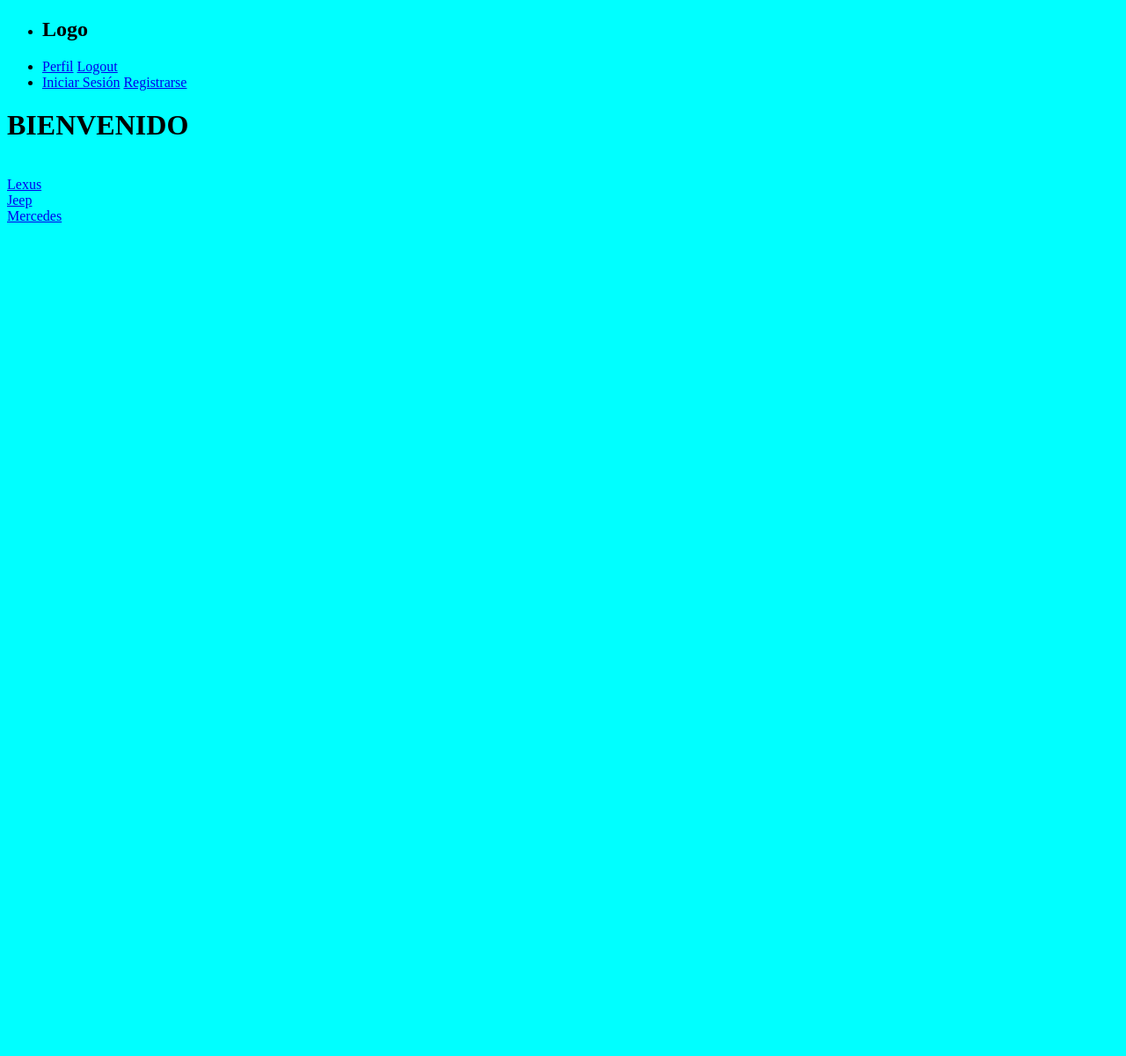
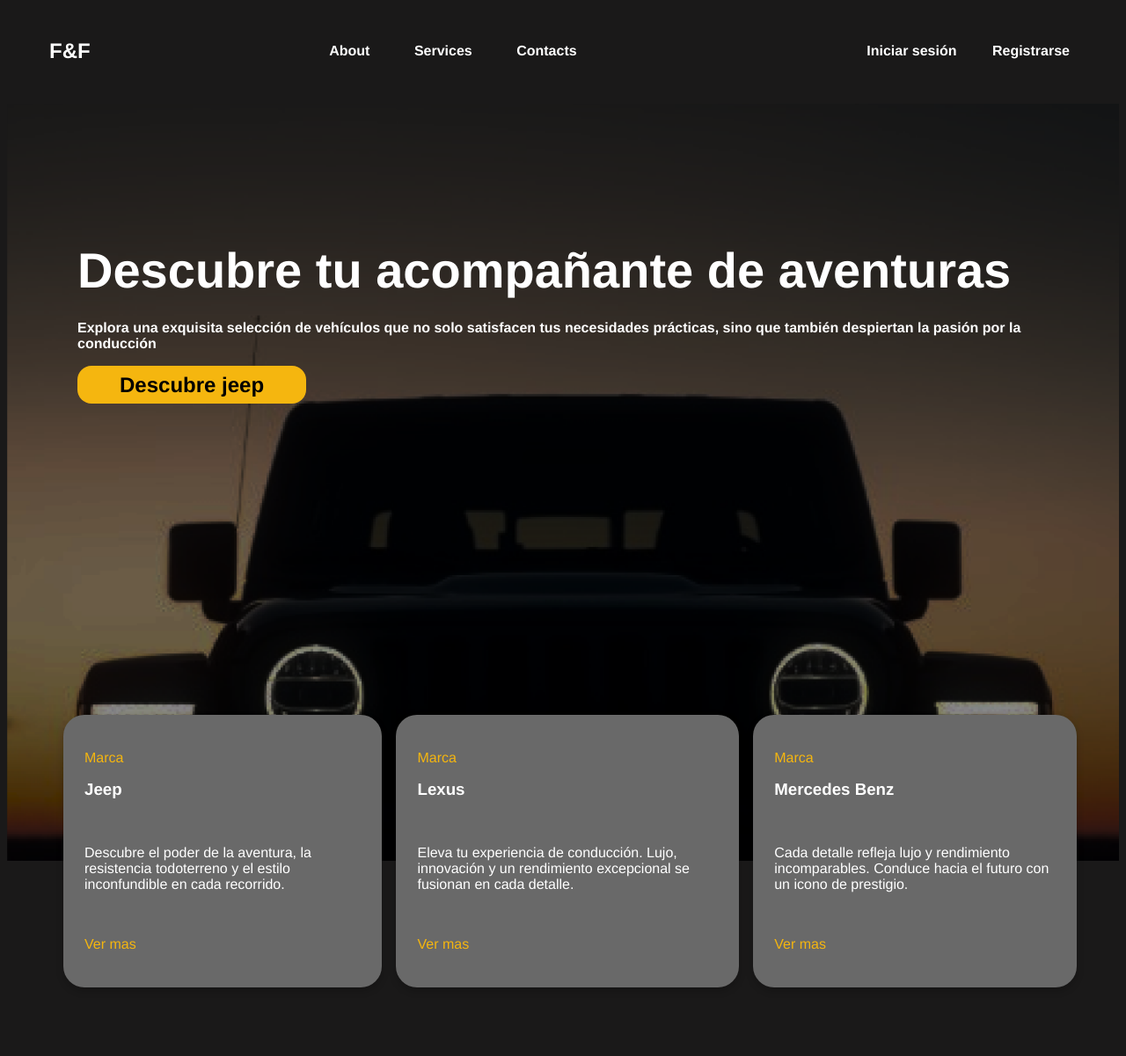
Before and after one commit to derekeduardo/web2023, a PHP site: page /semestral/ in a window 1280 px wide. Shown: the whole page at 88% size. Before the commit the page ends 253 px from the top, so only its background shows below. Run offline with PHP 8.4, Linux system fonts and the light colour scheme.

Commit message:
diseno de index y carpeta de imagenes

```diff
--- a/assets/css/style.css
+++ b/assets/css/style.css
@@ -1,4 +1,191 @@
 body{
-    /*solo es prueba*/
-    background-color: aqua;
+    background-color: #1A1919;
 }
+
+.navbar {
+    display: flex;
+    height: 80px;
+    padding: 10px 48px;
+    justify-content: space-between;
+    align-items: center;
+    align-self: stretch;
+    background-color: #1A1919;
+    color: #fff;
+    margin-bottom: 10px;
+    flex-direction: row;
+    font-family: "Roboto-Black", Helvetica;
+    font-weight: 700;
+}
+
+.navlink a{
+    list-style: none;
+    margin-right: 30px; /* Agregado para espaciar los elementos de la lista */
+    flex-direction: row;
+    padding: 8px;
+    font-family: "Roboto-Black", Helvetica;
+    color: #fff;
+    text-decoration: none;
+}
+
+.navlink a:hover{
+    color: #fff;
+    text-decoration: none;
+    border: 0.5px solid black;
+    background-color: black;
+    border-radius: 5px;
+}
+
+.autorizacion a{
+    color: #fff;
+    text-decoration: none;
+    margin-left: 20px;
+    flex-direction: row;
+    padding: 8px;
+}
+
+/* contendio */
+
+.contenedor{
+    display: flex;
+    flex-direction: column;
+    justify-content: space-between;
+    align-items: center;
+    align-self: stretch;
+    color: #fff;
+    margin-bottom: 10px;
+    position: relative;
+}
+.contenido{
+    font-size: 8px;
+    position: absolute;
+    padding: 132.5px 80px ;
+    flex-direction: row;
+    text-align: left;
+}
+.titulo{
+    font-size: 56px;
+    font-family: "Roboto-Black", Helvetica;
+    font-weight: 700;
+    margin-top: 24px;
+    margin-bottom: 24px;
+    text-align: left;
+}
+
+.parrafo{
+    font-size: 16px;
+    font-family: "Roboto-Black", Helvetica;
+    font-weight: 700;
+    margin-top: 24px;
+    margin-bottom: 24px;
+    text-align: left;
+}
+
+.contenido a{
+    margin-top: 72px;
+    font-size: 24px;
+    margin-bottom: 20px;
+    padding: 8px 48px;
+    background-color: #F5B60F;
+    color: black;
+    border-radius: 16px;
+    text-decoration: none;
+    font-family: "Roboto-Black", Helvetica;
+    font-weight: 700;
+    text-align: left;
+}
+
+.contenido a:hover{
+    color: #fff;
+    text-decoration: none;
+    border: 0.5px solid black;
+    background-color: black;
+    border-radius: 16px;
+    font-family: "Roboto-Black", Helvetica;
+    font-weight: 700;
+}
+.img{
+    width: 100%;
+    display:block;
+    height: auto;
+}
+
+.textos{
+    font-family: "Roboto-Black", Helvetica;
+    font-weight: 700;
+    margin-top: 24px;
+}
+
+
+
+/* prueba de carrusel */
+.marcas {
+    display: flex;
+    justify-content: space-between;
+    align-items: center;
+    padding: 24px 48px;
+    background-color: #1A1919;
+    color: #fff;
+    margin-bottom: 10px;
+    font-family: "Roboto-Black", Helvetica;
+    position: relative;
+}
+
+.cuadro {
+    margin-top: -200px;
+    display: flex;
+    flex-direction: column;
+    align-items: left;
+    text-align: left;
+    padding: 24px;
+    background-color: #696969;
+    border-radius: 24px;
+    text-decoration: none;
+    color: #fff;
+    transition: background-color 0.3s, color 0.3s, transform 0.3s; /* Añadir transform a las propiedades en transición */
+    box-shadow: 0 4px 8px rgba(0, 0, 0, 0.2);
+    margin-left: 16px;
+}
+
+.cuadro:hover {
+    background-color: #fff;
+    color: #1A1919;
+    transform: scale(1.1); /* Hacer que el cuadro se vea más grande en hover */
+    margin-left: 8px;
+}
+
+.cuadro h3 {
+    margin-top: 0;
+}
+
+.cuadro p {
+    margin-bottom: 16px;
+}
+.marca{
+    width: 100%;
+    display:block;
+    height: auto;
+    color: #F5B60F;;
+}
+
+.cuadro span {
+    color: #fff;
+    text-decoration: none;
+    border: 2px solid #fff;
+    padding: 10px 20px;
+    border-radius: 8px;
+    transition: background-color 0.3s, color 0.3s;
+    margin-left: 16px;
+}
+
+.cuadro:hover span {
+    background-color: #fff;
+    color: #1A1919;
+    margin-left: 16px;
+}
+
+
+/* Inicio de sesión */
+
+/* Registrarse */
+
+/* Cars View */
--- a/index.php
+++ b/index.php
@@ -9,30 +9,69 @@
     <title><?php echo $title_info ?></title>
 </head>
 <body>
-    <nav>
-        <div>
-            <ul>
-                <li><h1>Logo</h1></li>
-                <li><div>
-                    <a href="./views/perfil.php">Perfil</a>
-                    <a href="./services/logout.php">Logout</a>
-                </div></li>
-                <li><div>
-                    <a href="./views/login.php">Iniciar Sesión</a>
-                    <a href="./views/registro.php">Registrarse</a>
-                </div></li>
-            </ul>
+    <!-- navbar -->
+    <nav class="navbar">
+        <div class="logo">
+            <h1>F&F</h1>
+        </div>
+
+        <div class="navlink">
+            <a href="about.html">About</a>
+            <a href="servicios.html">Services</a>
+            <a href="contactos.html">Contacts</a>
+        </div>
+
+        <div class="autorizacion">
+            <a href="./views/login.php">Iniciar sesión</a>
+            <a href="./views/registro.php">Registrarse</a>
+            <!-- <a href="./views/perfil.php">Perfil</a>
+            <a href="./services/logout.php">Logout</a> -->
         </div>
     </nav>
 
+    <!-- img de contenido -->
+    <div class="contenedor">
+        <img class="img" src="img/jeep.png">
+        <div class="contenido">
+            <div class="textos">
+                <h1 class="titulo">Descubre tu acompañante de aventuras</h1>
+                <p class="parrafo"> Explora una exquisita selección de vehículos que no solo satisfacen tus necesidades prácticas, sino que también despiertan la pasión por la conducción</p>
+            </div>
+            <a href="./views/CarsView.php?brand=jeep" class="boton">Descubre jeep</a>
+        </div>
+    </div>
 
-<h1>BIENVENIDO</h1>
-    <br>
-    <a href="./views/CarsView.php?brand=lexus">Lexus</a>
-    <br>
-    <a href="./views/CarsView.php?brand=jeep">Jeep</a>
-    <br>
-    <a href="./views/CarsView.php?brand=mercedes">Mercedes</a>
+    <!-- marcas -->
+    <div class="marcas">
+        <a class="cuadro" href="./views/CarsView.php?brand=jeep">
+            <p class="marca">Marca</p>
+            <h3>Jeep</h3>
+            <br>
+            <p> Descubre el poder de la aventura, la resistencia todoterreno y el estilo inconfundible en cada recorrido. </p>
+            <br>
+            <p class="marca">Ver mas</p>
+        </a>
+
+        <a class="cuadro" href="./views/CarsView.php?brand=lexus">
+            <p class="marca">Marca</p>
+            <h3>Lexus</h3>
+            <br>
+            <p> Eleva tu experiencia de conducción. Lujo, innovación y un rendimiento excepcional se fusionan en cada detalle.</p>
+            <br>
+            <p class="marca">Ver mas</p>
+        </a>
+
+        <a class="cuadro" href="./views/CarsView.php?brand=mercedes">
+            <p class="marca">Marca</p>
+            <h3>Mercedes Benz</h3>
+            <br>
+            <p> Cada detalle refleja lujo y rendimiento incomparables. Conduce hacia el futuro con un icono de prestigio.</p>
+            <br>
+            <p class="marca">Ver mas</p>
+        </a>
+    </div>
+
+    <!-- Ultimo Favorito -->
     <br>
     <?php
         if(isset($_SESSION['id_usuario'])){
```
Also changed, not shown: img/jeep.png (added), img/login.png (added).
